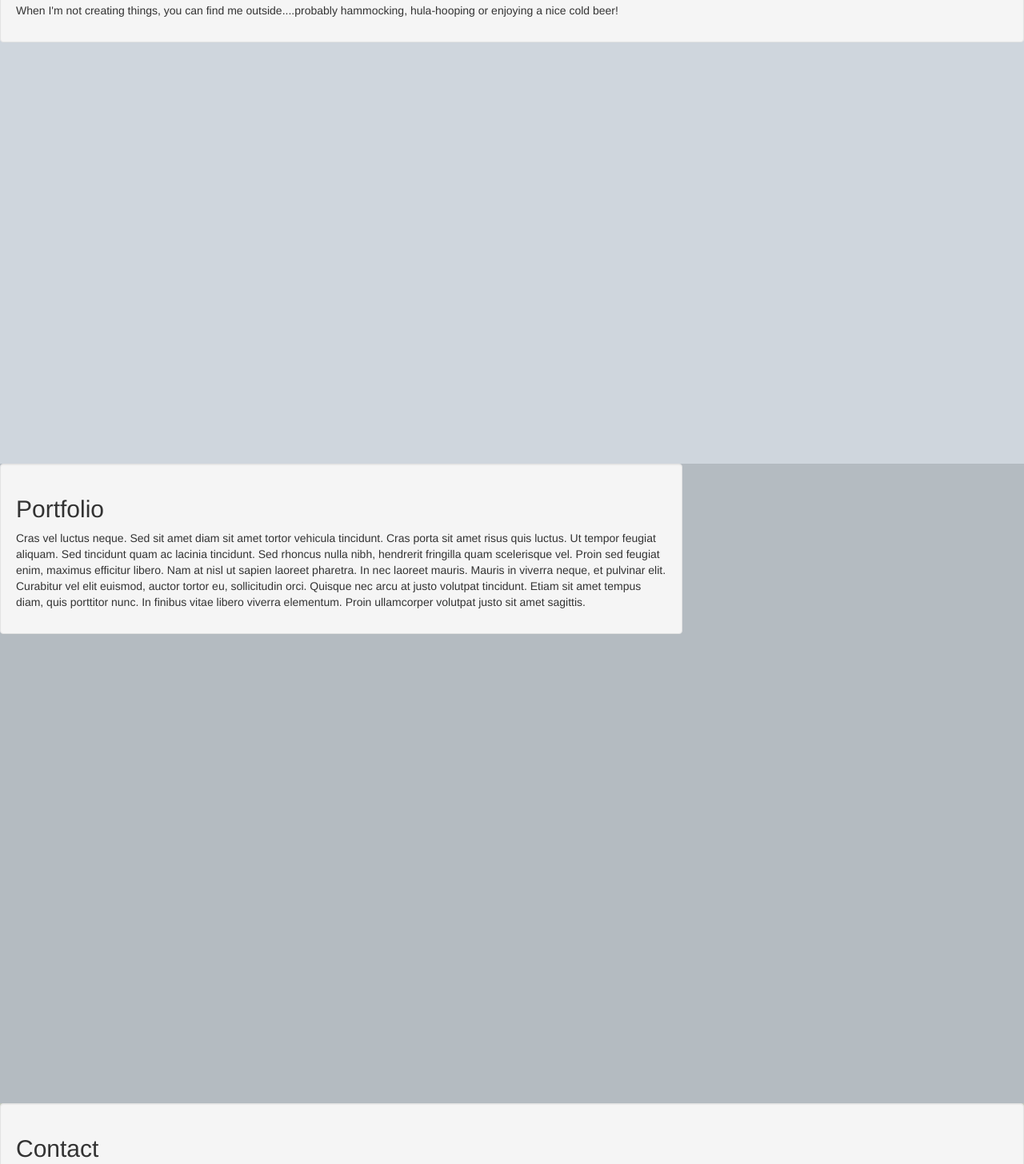
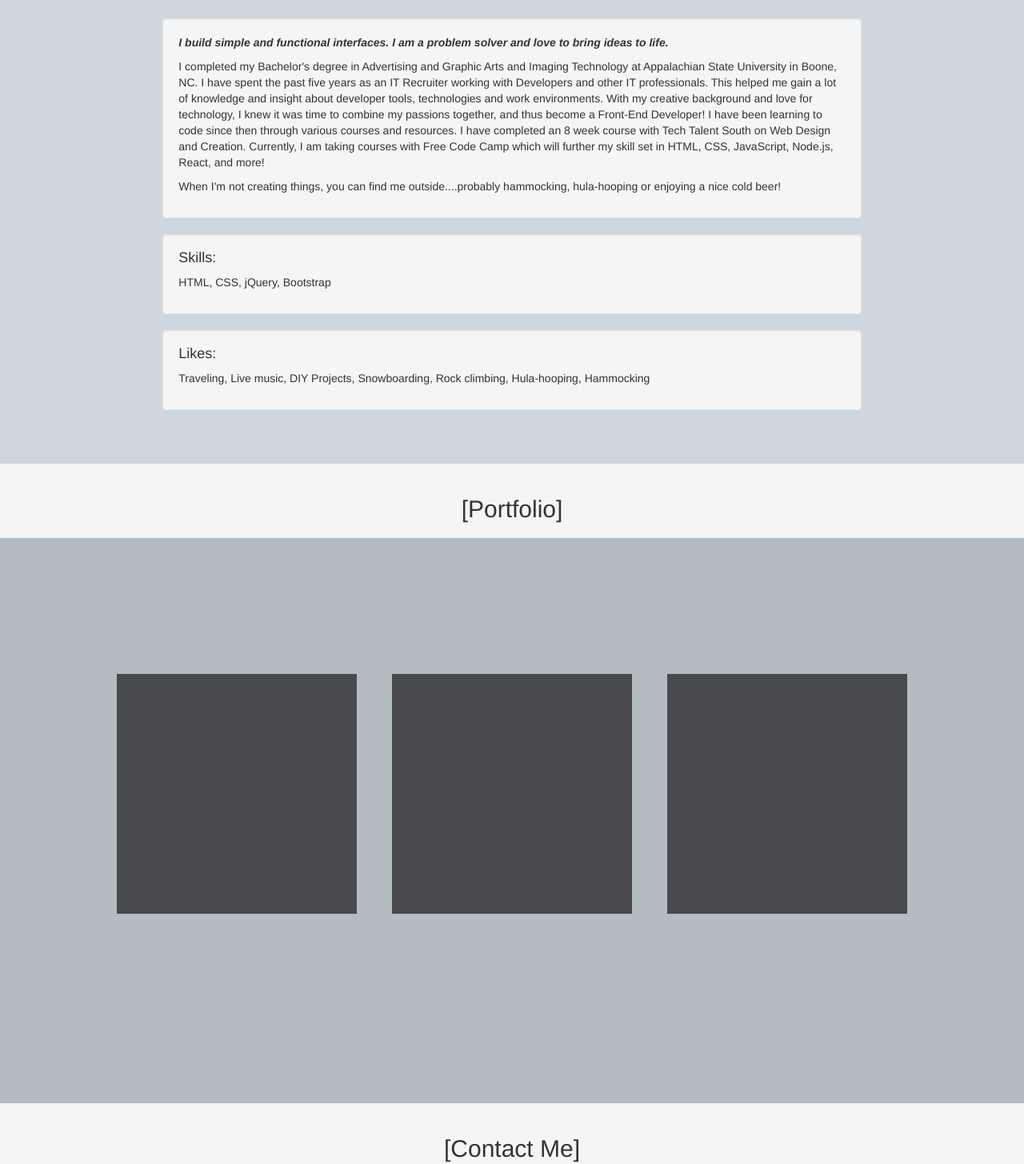
Before and after one commit to Michelcalex/portfolio, a plain HTML site: page index.html in a window 1280 px wide. Shown: the part 1080-2536 px from the top of the page at 80% size. Drawn offline with nearby package versions, Linux system fonts and the light colour scheme; a script that the page names is missing.

Commit message:
about and portfolio section commit

```diff
--- a/assets/css/style.css
+++ b/assets/css/style.css
@@ -12,6 +12,10 @@
 	padding: 0px 10px;
 }
 
+.navbar-default {
+  background-color: #fff;
+}
+
 .logo {
 	height: 100%;
 }
@@ -23,7 +27,7 @@
 :target:before {
   content:"";
   display:block;
-  height:100px; /* fixed header height*/
+  height:80px; /* fixed header height*/
   margin:-100px 0 0; /* negative fixed header height */
 }
 
@@ -58,15 +62,49 @@
 	padding-top: 258px;
 }
 
+
 .about-container {
 	background-color: #cfd6dd;
 	height: 100vh;
 }
 
 
+.header-container {
+  background-color: #f5f5f5;
+  padding-top: 20px;
+  margin-bottom: 100px;
+  /*#e3eaf1*/
+}
+
+.text-container {
+  margin-top: 50px;
+}
+
+h2 {
+  margin-bottom: 20px;
+}
+
+h4 {
+  margin-top: 0px;
+}
+
 .portfolio-container {
 	background-color: #b4bbc1;
 	height: 100vh;
+  text-align: center;
+}
+
+.placeholder-container {
+  padding: 0px
+  width: 100%;
+}
+
+#placeholder {
+  background-color: #484a4d;
+  width: 300px;
+  height: 300px;
+  display: inline-block;
+  margin: 20px;
 }
 
 .contact-content {
--- a/index.html
+++ b/index.html
@@ -6,6 +6,8 @@
 	<link rel="stylesheet" href="https://maxcdn.bootstrapcdn.com/bootstrap/3.3.7/css/bootstrap.min.css" integrity="sha384-BVYiiSIFeK1dGmJRAkycuHAHRg32OmUcww7on3RYdg4Va+PmSTsz/K68vbdEjh4u" crossorigin="anonymous">
 	<script src="https://ajax.googleapis.com/ajax/libs/jquery/2.1.3/jquery.min.js"></script>
 	<script src="assets/js/global.js" type="text/javascript"></script>
+	<script src="https://use.fontawesome.com/7fb1b7bdac.js"></script>
+	<link rel="stylesheet" href="path/to/font-awesome/css/font-awesome.min.css">
 	<link rel="stylesheet" type="text/css" href="assets/css/style.css">
 </head>
 <body>
@@ -35,25 +37,42 @@
 			</div>
 		</div>
 		<div class="row about-container">
-			<div class="col-md-12 well">
-				<h2 id="about">About Me</h2>
-				<p>I build simple and functional interfaces. I am a problem solver and love to bring ideas to life.</p>
+			<div class="col-md-12 header-container">
+				<h2 id="about" class="text-center">[About Me]</h2>
+			</div>
+			<div class="row">
+			<div class="col-md-8 col-md-offset-2 well text-container">
+				<p><b><em>I build simple and functional interfaces. I am a problem solver and love to bring ideas to life.</b></em></p>
 				<p>I completed my Bachelor's degree in Advertising and Graphic Arts and Imaging Technology at Appalachian State University in Boone, NC. I have spent the past five years as an IT Recruiter working with Developers and other IT professionals. This helped me gain a lot of knowledge and insight about developer tools, technologies and work environments. With my creative background and love for technology, I knew it was time to combine my passions together, and thus become a Front-End Developer! I have been learning to code since then through various courses and resources. I have completed an 8 week course with Tech Talent South on Web Design and Creation. Currently, I am taking courses with Free Code Camp which will further my skill set in HTML, CSS, JavaScript, Node.js, React, and more!</p>
 				<p>When I'm not creating things, you can find me outside....probably hammocking, hula-hooping or enjoying a nice cold beer!</p>
 			</div>
+			<div class="col-md-8 col-md-offset-2 well">
+				<h4>Skills:</h4>
+				<p>HTML, CSS, jQuery, Bootstrap</p>
+			</div>
+			<div class="col-md-8 col-md-offset-2 well">
+				<h4>Likes:</h4>
+				<p>Traveling, Live music, DIY Projects, Snowboarding, Rock climbing, Hula-hooping, Hammocking</p>
+			</div>
+			</div>
 		</div>
-				<div class="row portfolio-container">
-					<div class="col-md-8 well">
-						<h2 id="portfolio">Portfolio</h2>
-						<p>Cras vel luctus neque. Sed sit amet diam sit amet tortor vehicula tincidunt. Cras porta sit amet risus quis luctus. Ut tempor feugiat aliquam. Sed tincidunt quam ac lacinia tincidunt. Sed rhoncus nulla nibh, hendrerit fringilla quam scelerisque vel. Proin sed feugiat enim, maximus efficitur libero. Nam at nisl ut sapien laoreet pharetra. In nec laoreet mauris. Mauris in viverra neque, et pulvinar elit. Curabitur vel elit euismod, auctor tortor eu, sollicitudin orci. Quisque nec arcu at justo volutpat tincidunt. Etiam sit amet tempus diam, quis porttitor nunc. In finibus vitae libero viverra elementum. Proin ullamcorper volutpat justo sit amet sagittis.</p>
+		<div class="row portfolio-container">
+			<div class="col-md-12 header-container">
+				<h2 id="portfolio" class="text-center">[Portfolio]</h2>
+			</div>
+				<div class="col-md-12 text-container">
+					<div class="row placeholder-container">
+						<div id= "placeholder"></div>
+						<div id= "placeholder"></div>
+						<div id= "placeholder"></div>
 					</div>
 				</div>
-				<div class="row contact-content">
-					<div class="col-md-12 well">
-						<h2 id="contact">Contact</h2>
-						<p>Proin at felis tellus. Donec sodales porta justo, nec venenatis nunc viverra ac. Cras nec massa sodales, blandit felis vitae, aliquam nisi. Donec vulputate vulputate erat at egestas. In velit mi, pulvinar non tempor eu, facilisis ac urna. Nam magna eros, consequat eu laoreet semper, viverra non ligula. Nulla tincidunt, felis quis pellentesque vehicula, dolor ante efficitur elit, ac venenatis enim nisl eu ex.</p>
-					</div>
-				</div>
+		</div>
+		<div class="row contact-content">
+			<div class="col-md-12 header-container">
+				<h2 id="contact" class="text-center">[Contact Me]</h2>
+			</div>
+		</div>
 
 		<!-- <div id="home">
 			<h1>Home</h1>
```
